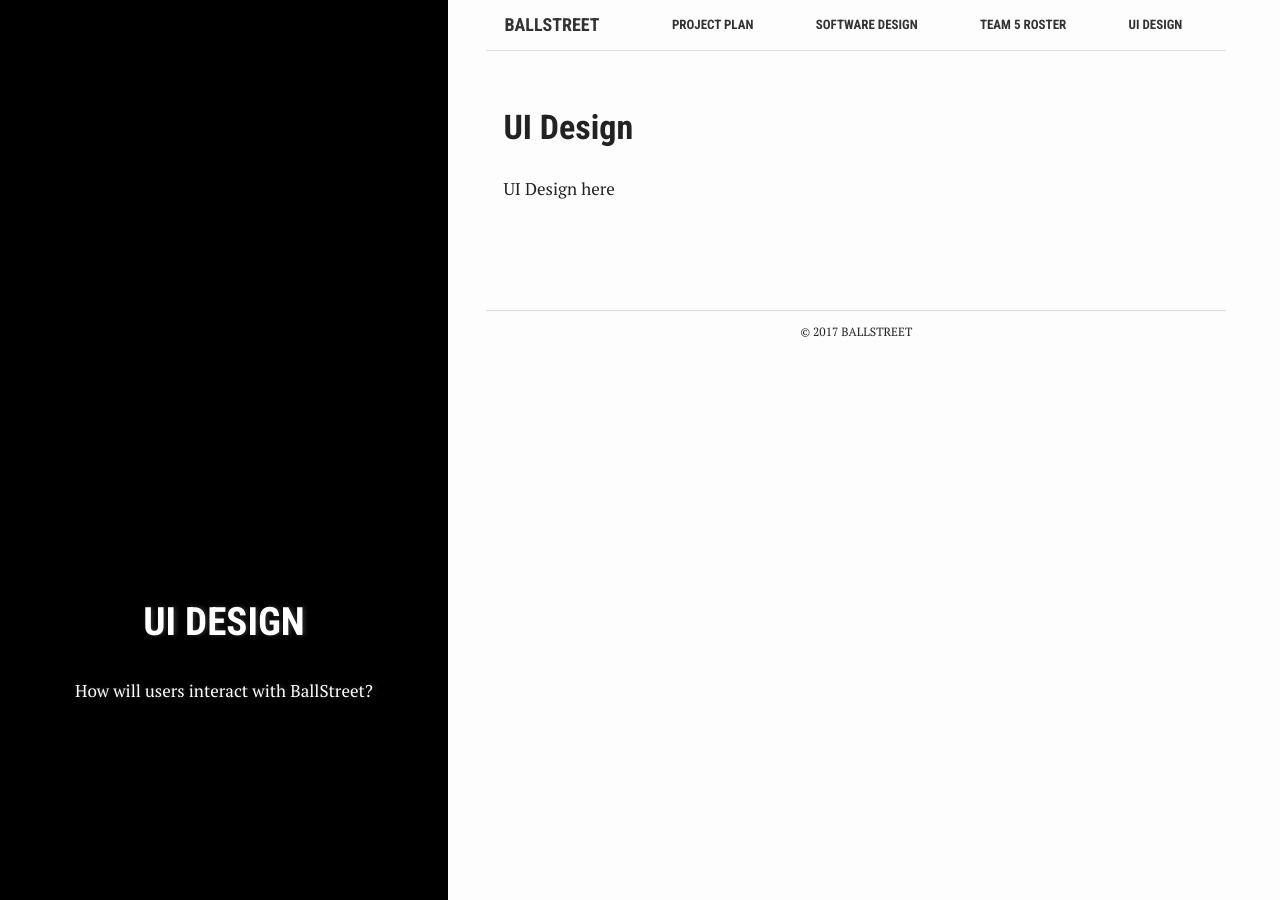
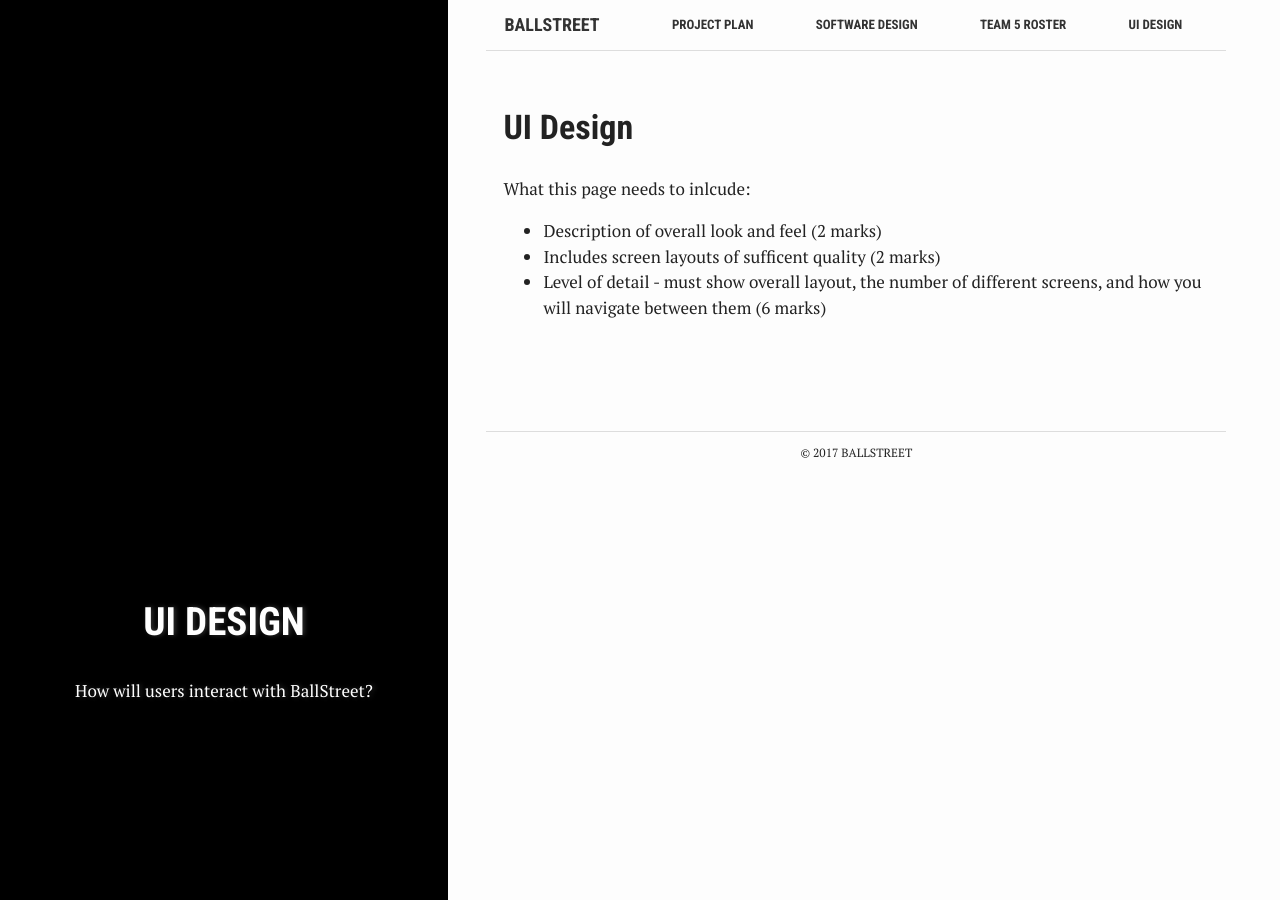
Before and after one commit to ufrauq/Ball-Street, a Jekyll site: the page built from ui-design.md, in a window 1280 px wide. Built offline with Jekyll 4.4.1, drawn with Linux system fonts in a browser that asks for light colours.

Commit message:
Update ui-design.md

```diff
--- a/ui-design.md
+++ b/ui-design.md
@@ -9,4 +9,10 @@
 ---
 
 # UI Design
-UI Design here
+What this page needs to inlcude:
+
+<ul>
+<li> Description of overall look and feel (2 marks) </li>
+<li> Includes screen layouts of sufficent quality (2 marks) </li>
+<li> Level of detail - must show overall layout, the number of different screens, and how you will navigate between them (6 marks) </li>
+</ul>
```
